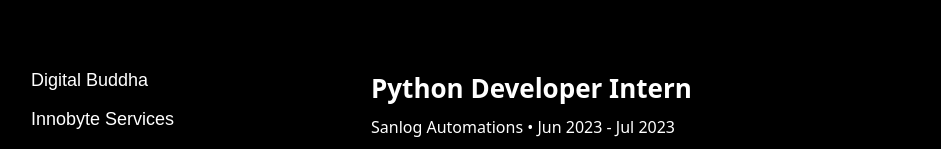
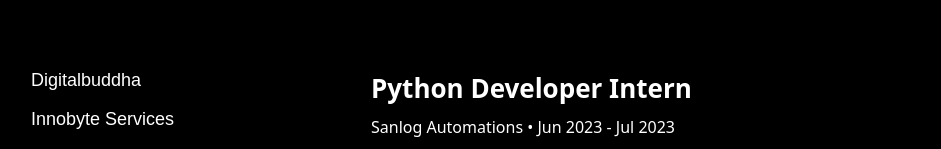
Before and after one commit to Karthik-Sujith/Karthik-, a React (Vite) app: page / in a window 1280 px wide. Shown: the part 958-1107 px from the top of the page, without its empty margins (139-1080 px from the left). Built offline with nearby package versions, Linux system fonts and the light colour scheme.

Commit message:
Fix : name changes from Digital Buddha to Digitalbuddha

```diff
--- a/src/components/main/experience/Experience.jsx
+++ b/src/components/main/experience/Experience.jsx
@@ -12,7 +12,7 @@
 
   const experiences = [
     {
-      company: "Digital Buddha",
+      company: "Digitalbuddha",
       role: "Web Developer Intern",
       duration: "Jul 2025 - Present",
       description:
```
